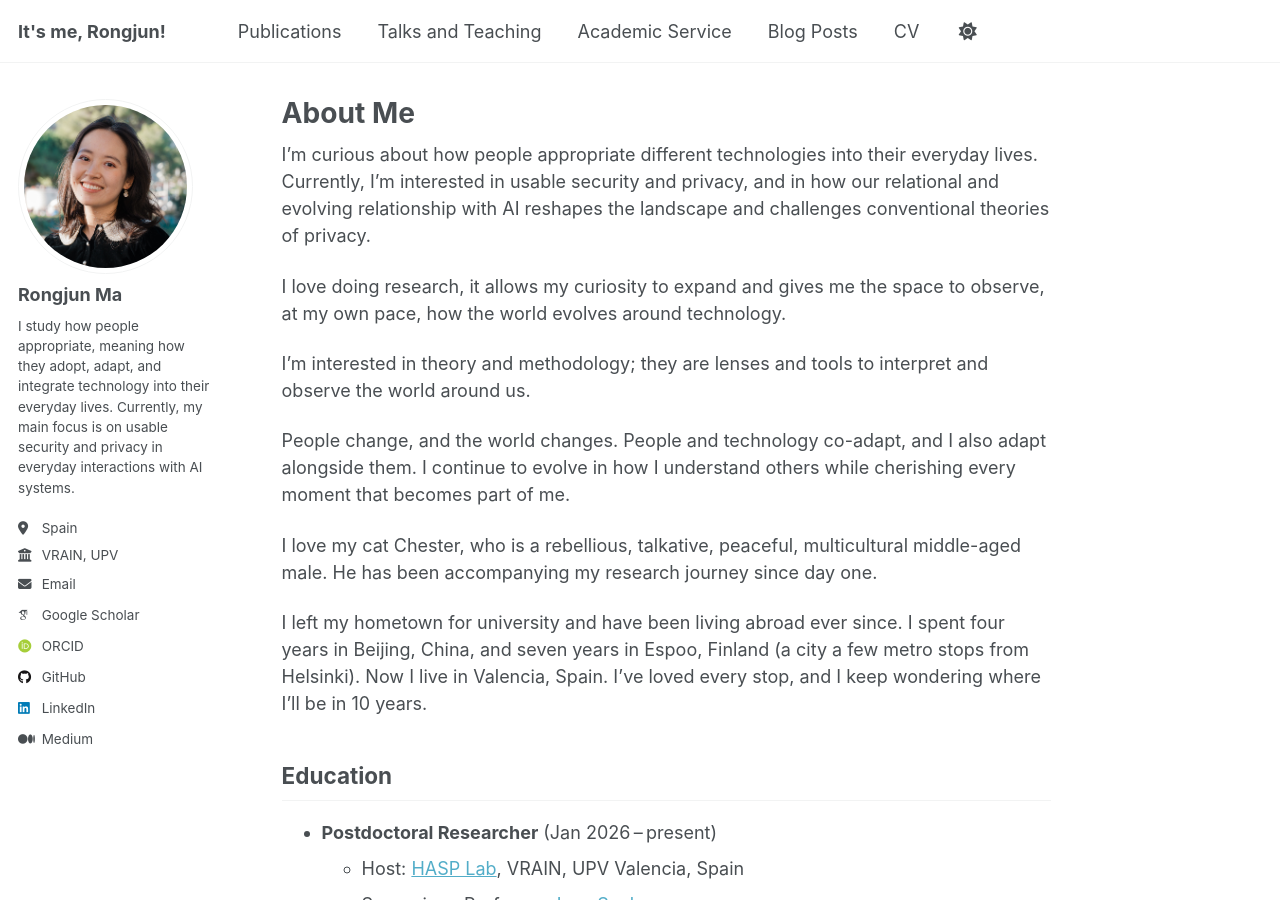
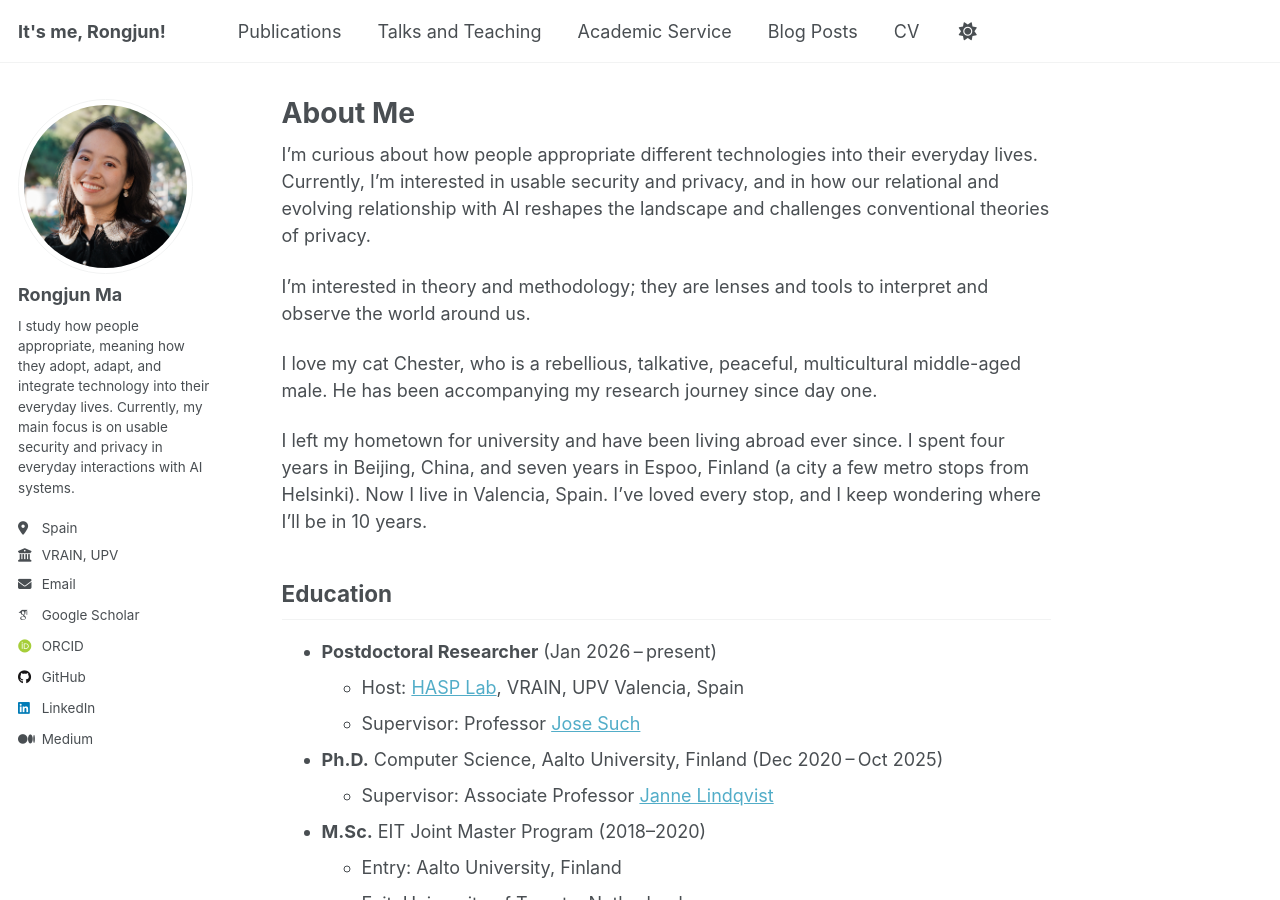
Before and after one commit to marongjun/marongjun.github.io, a Jekyll site: the page built from _pages/about.md, in a window 1280 px wide and 900 px high. Built offline with Jekyll 4.4.1, drawn with Linux system fonts in a browser that asks for light colours; some web fonts are replaced.

Commit message:
update about me

```diff
--- a/_pages/about.md
+++ b/_pages/about.md
@@ -8,11 +8,7 @@ redirect_from:
 ---
 I'm curious about how people appropriate different technologies into their everyday lives. Currently, I'm interested in usable security and privacy, and in how our relational and evolving relationship with AI reshapes the landscape and challenges conventional theories of privacy.
 
-I love doing research, it allows my curiosity to expand and gives me the space to observe, at my own pace, how the world evolves around technology.
-
 I'm interested in theory and methodology; they are lenses and tools to interpret and observe the world around us.
-
-People change, and the world changes. People and technology co-adapt, and I also adapt alongside them. I continue to evolve in how I understand others while cherishing every moment that becomes part of me.
 
 I love my cat Chester, who is a rebellious, talkative, peaceful, multicultural middle-aged male. He has been accompanying my research journey since day one.
 
```
